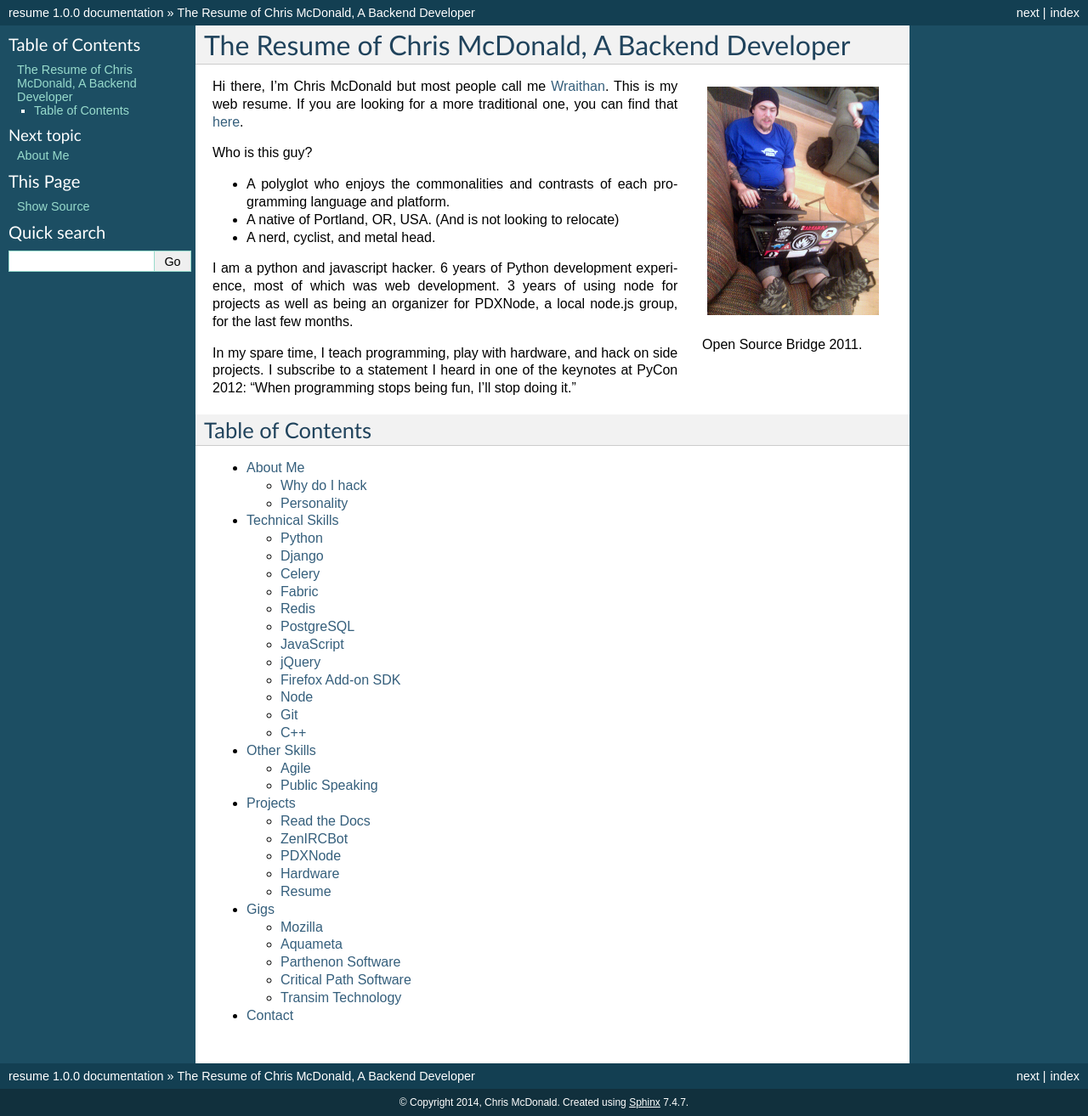
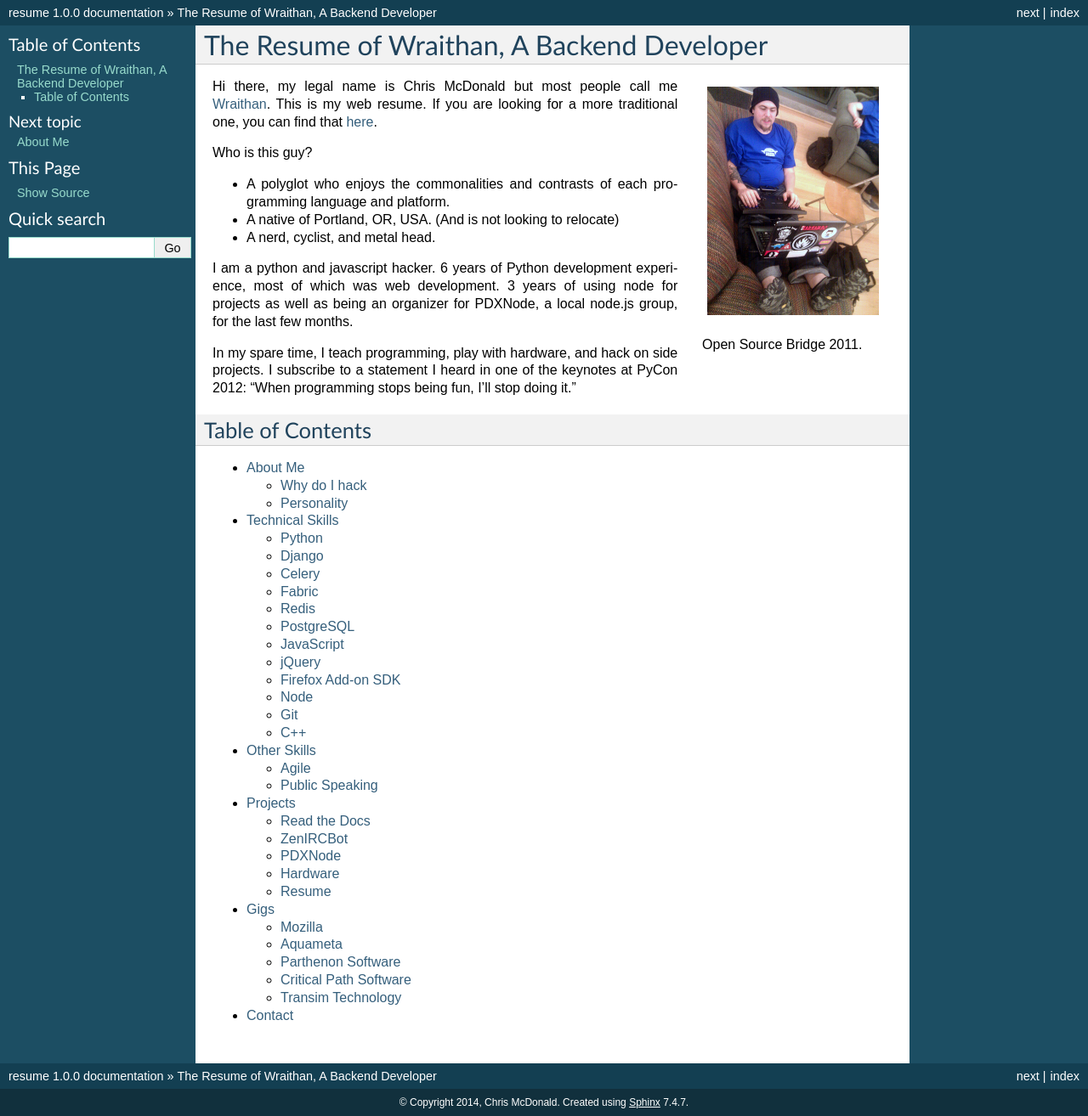
Before and after one commit to wraithan/resume, a Sphinx documentation site: the page built from docs/index.rst, in a window 1280 px wide. Shown: the whole page at 85% size. Built offline with Sphinx 7.4.7, drawn with Linux system fonts in a browser that asks for light colours.

Commit message:
Update index.rst

```diff
--- a/docs/index.rst
+++ b/docs/index.rst
@@ -1,5 +1,5 @@
 =================================================
-The Resume of Chris McDonald, A Backend Developer
+The Resume of Wraithan, A Backend Developer
 =================================================
 
 .. figure:: wraithan_osbridge.jpg
@@ -11,7 +11,7 @@ The Resume of Chris McDonald, A Backend Developer
 
     Open Source Bridge 2011.
 
-Hi there, I'm Chris McDonald but most people call me `Wraithan
+Hi there, my legal name is Chris McDonald but most people call me `Wraithan
 <http://wraithan.net/>`_. This is my web resume. If you are looking
 for a more traditional one, you can find that `here
 <https://github.com/wraithan/resume/blob/master/scannable_resume.pdf?raw=true>`_.
```
